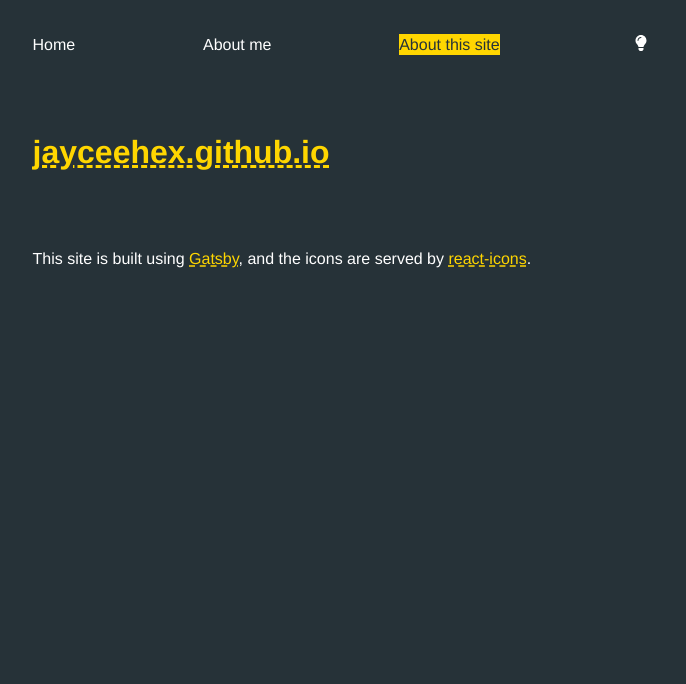
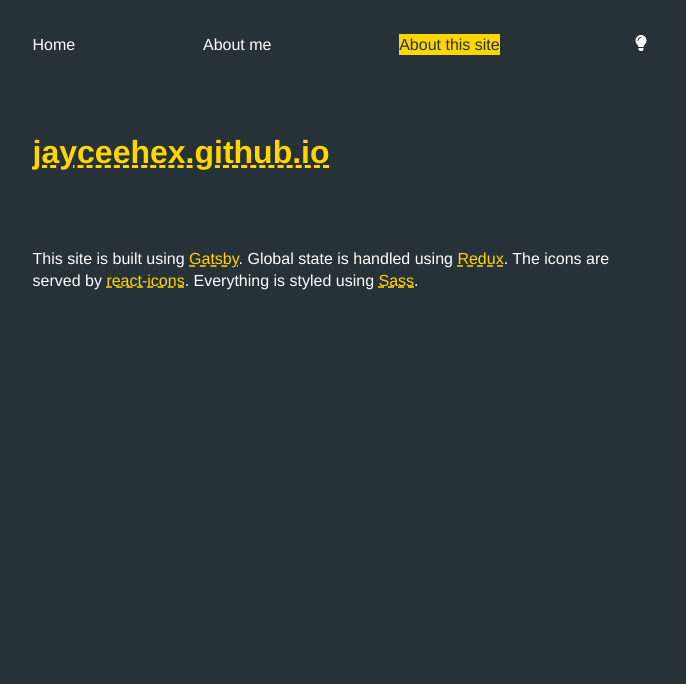
Before and after one commit to thecatsith/thecatsith.github.io, a Gatsby site: page /about-site in a window 1280 px wide. Shown: the top 684 px of the page, without its empty margins (296-982 px from the left). Built offline with nearby package versions, Linux system fonts and the light colour scheme; Gatsby itself is replaced by a stand-in of ours.

Commit message:
Update about site page

```diff
--- a/src/pages/about-site.js
+++ b/src/pages/about-site.js
@@ -24,7 +24,16 @@ const AboutSitePage = ({ dispatch, isLightMode }) => (
         >
           Gatsby
         </a>
-        , and the icons are served by{" "}
+        . Global state is handled using{" "}
+        <a
+          href="https://react-redux.js.org/"
+          title="Redux"
+          target="_blank"
+          rel="noreferrer"
+        >
+          Redux
+        </a>
+        . The icons are served by{" "}
         <a
           href="https://github.com/react-icons/react-icons"
           target="_blank"
@@ -32,6 +41,15 @@ const AboutSitePage = ({ dispatch, isLightMode }) => (
           rel="noreferrer"
         >
           react-icons
+        </a>
+        . Everything is styled using{" "}
+        <a
+          href="https://sass-lang.com/"
+          target="_blank"
+          title="Sass"
+          rel="noreferrer"
+        >
+          Sass
         </a>
         .
       </p>
```
